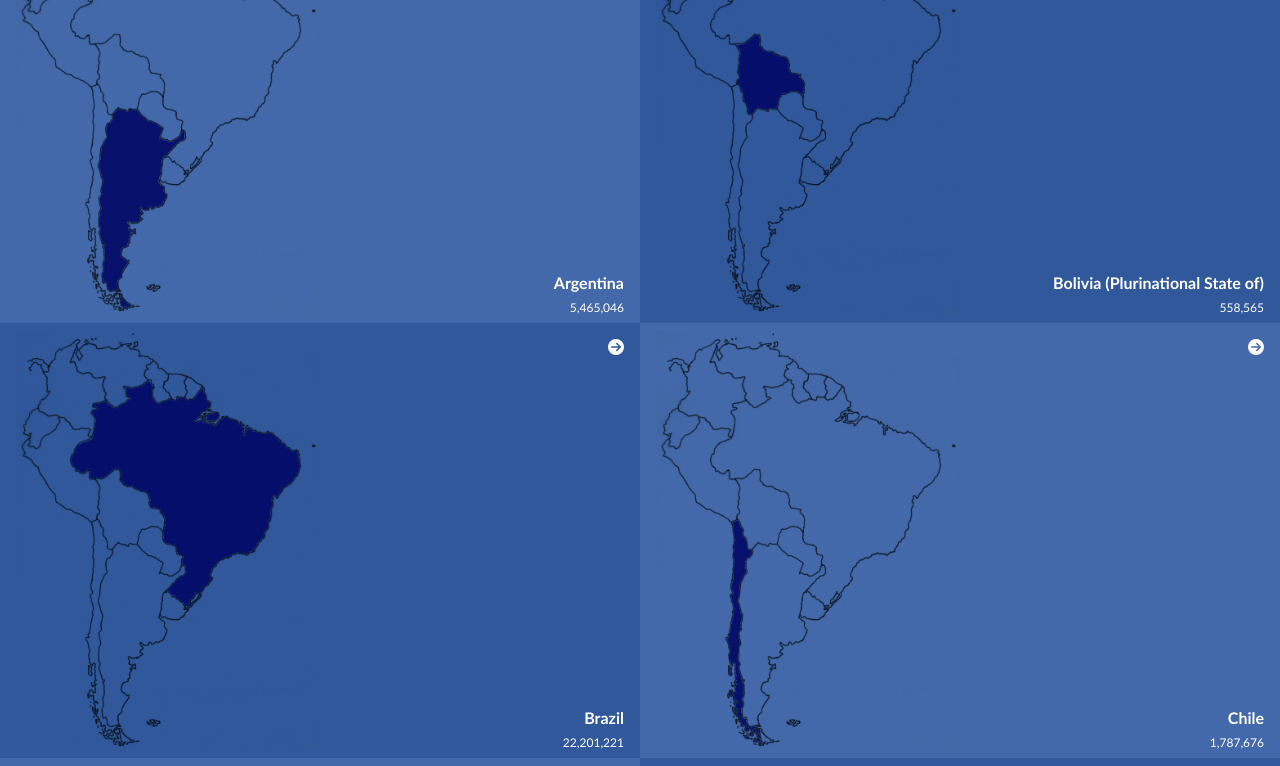
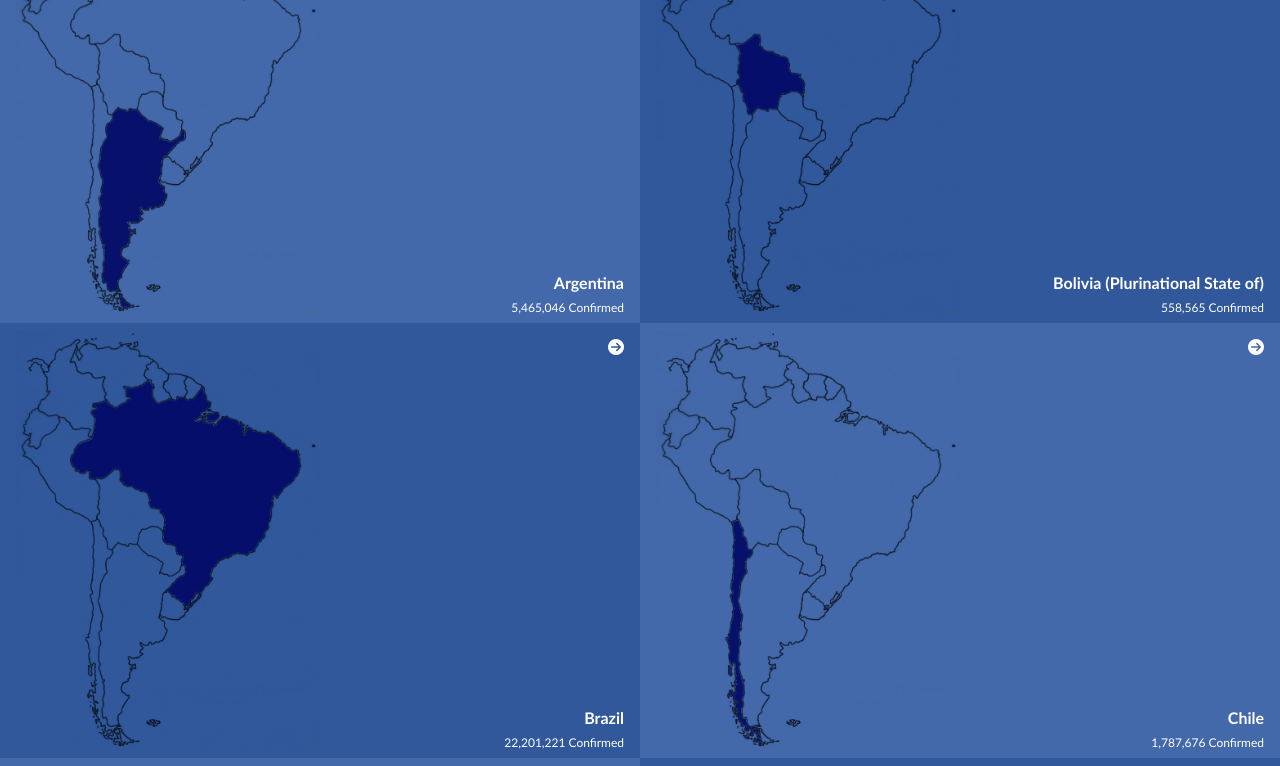
Before and after one commit to ElsonOtake/Covid19, a React (Vite) app: page / in a window 1280 px wide. Shown: the part 1106-1872 px from the top of the page. Built offline with nearby package versions, Linux system fonts and the light colour scheme.

Commit message:
Add Confirmed text

```diff
--- a/src/components/Article.jsx
+++ b/src/components/Article.jsx
@@ -72,19 +72,9 @@ const Article = ({
       <img src={imgSrc} alt={`${name} map`} />
       <section>
         <h2>{name}</h2>
-        {
-          name === 'South America'
-            ? (
-              <p>
-                {`${confirmed.toLocaleString()} Confirmed`}
-              </p>
-            )
-            : (
-              <p>
-                {confirmed.toLocaleString()}
-              </p>
-            )
-        }
+        <p>
+          {`${confirmed.toLocaleString()} Confirmed`}
+        </p>
       </section>
       {
         name !== 'South America' && <i className="fa-solid fa-circle-arrow-right" />
```
